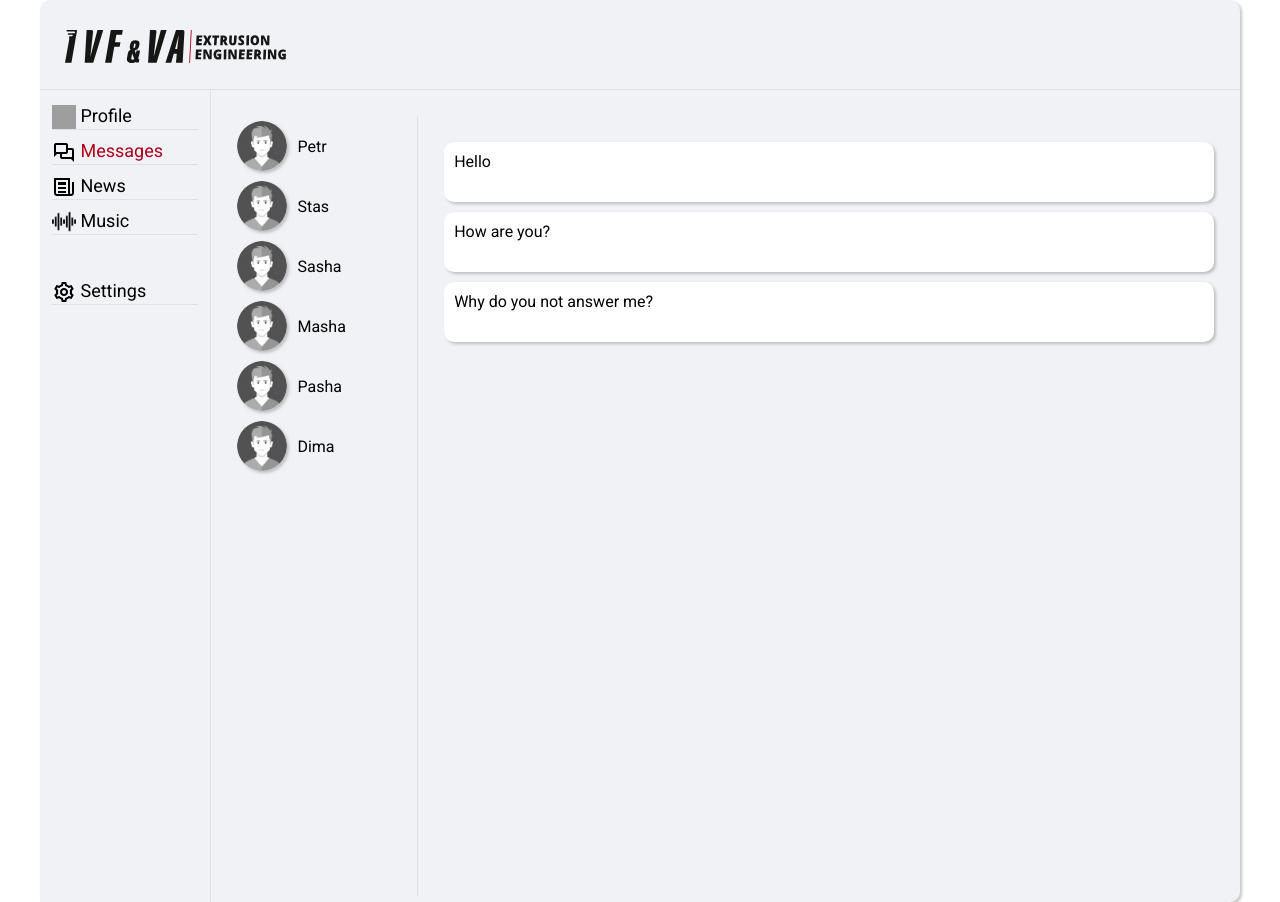
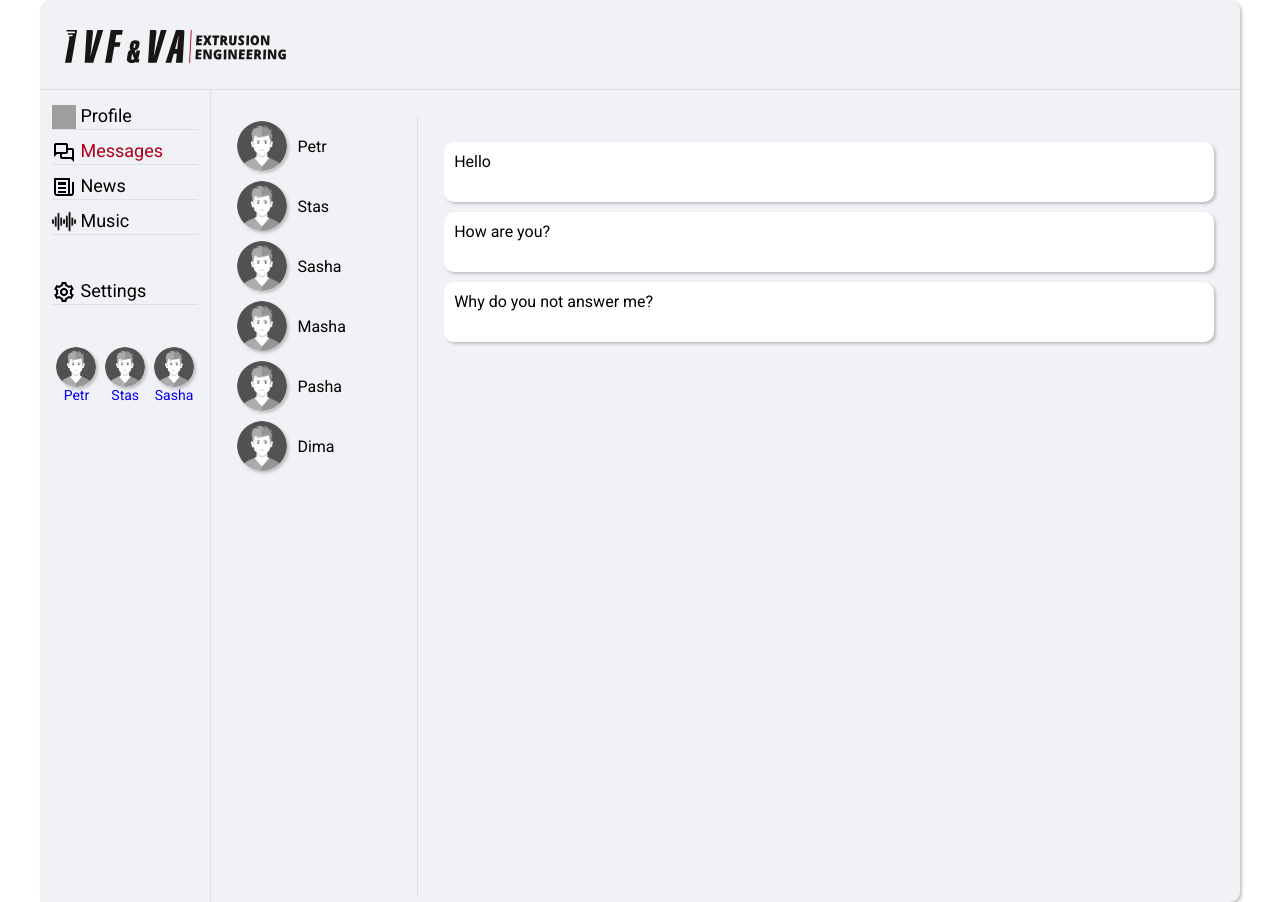
Before and after one commit to CrackBrainPlay/social_network, a React (Create React App) app: page /Dialogues in a window 1280 px wide. Built offline with nearby package versions, Linux system fonts and the light colour scheme; grey boxes are pictures that could not be loaded.

Commit message:
Update 29

```diff
--- a/src/App.css
+++ b/src/App.css
@@ -1,7 +1,9 @@
-/* body>div {
-  display: inline;
-  /* height: 1800px;
-} */
+body {
+  font-family: "Roboto", sans-serif;
+  font-weight: 400;
+  font-style: normal;
+  text-decoration: none;
+}
 
 .roboto-regular,
 .roboto-thin,
--- a/src/App.js
+++ b/src/App.js
@@ -17,13 +17,12 @@ const App = (props) => {
 
       <div className='app-wrapper'>
         <Header />
-        <Navbar />
+        <Navbar profilePerson={props.state.messagesPage} />
 
         <div className={style.content}>
           <Routes>
-            {/* <Route path="Profile/*" element={<Profile />} /> */}
-            <Route path="Profile/*" element={<Profile postsData={props.postsData} />} />
-            <Route path="Dialogues/*" element={<Dialogues dialogsData={props.dialogsData} massagesData={props.massagesData} />} />
+            <Route path="Profile/*" element={<Profile postsPage={props.state.profilePage} />} />
+            <Route path="Dialogues/*" element={<Dialogues messagesPage={props.state.messagesPage} />} />
             <Route path="News/*" element={<News />} />
             <Route path="Music/*" element={<Music />} />
             <Route path="Settings/*" element={<Settings />} />
--- /dev/null
+++ b/src/Redux/State.js
@@ -0,0 +1,24 @@
+let state = {
+    profilePage: {
+        postsData: [
+            { id: 1, text: 'How are you ?', counterLikes: 15 },
+            { id: 2, text: "It's my first post", counterLikes: 4 },
+            { id: 3, text: 'Why do you not answer me?', counterLikes: 76 }]
+    },
+    messagesPage: {
+        dialogsData: [
+            { id: 1, name: 'Petr' },
+            { id: 2, name: 'Stas' },
+            { id: 3, name: 'Sasha' },
+            { id: 4, name: 'Masha' },
+            { id: 5, name: 'Pasha' },
+            { id: 6, name: 'Dima' }],
+        massagesData: [
+            { id: 1, text: 'Hello' },
+            { id: 2, text: 'How are you?' },
+            { id: 3, text: 'Why do you not answer me?' }]
+    }
+
+};
+
+export default state;
--- a/src/components/Dialogues/Dialogues.jsx
+++ b/src/components/Dialogues/Dialogues.jsx
@@ -6,12 +6,11 @@ import Message from './Message/Message';
 
 const Dialogues = (props) => {
 
-    let dialogsElements = props.dialogsData
+    let dialogsElements = props.messagesPage.dialogsData
         .map(dialog => (<DialogItem itemName={dialog.name} id={dialog.id} />))
 
-    let massagesElements = props.massagesData
+    let massagesElements = props.messagesPage.massagesData
         .map(massage => (<Message text={massage.text} id={massage.id} />))
-
     return (
         <div className={style.dialogs} >
             <div className={style.dialogs_items} >
--- a/src/components/Navbar/Navbar.jsx
+++ b/src/components/Navbar/Navbar.jsx
@@ -1,8 +1,9 @@
 import React from 'react';
 import style from './Navbar.module.css';
 import { NavLink } from 'react-router-dom';
+import SideBar from './Sidebar/SideBar';
 
-const Navbar = () => {
+const Navbar = (props) => {
     return (
         <nav className={style.nav}>
             <div className={style.box}>
@@ -12,7 +13,9 @@ const Navbar = () => {
                 <div className={style.item}><img className={style.img} src='img/music.png' alt='Music' /><NavLink className={({ isActive }) => isActive ? style.activeLink : ''} to="Music">&nbsp;Music</NavLink></div>
                 <br></br>
                 <div className={style.item}><img className={style.img} src='img/settings.png' alt='Settings' /><NavLink className={({ isActive }) => isActive ? style.activeLink : ''} to="Settings">&nbsp;Settings</NavLink></div>
-
+                {/* <div className={style.item}><SideBar dialogsData={props.dialogsData}/></div> */}
+                <br></br>
+                <div className={style.side}><SideBar profilePerson={props.profilePerson} /></div>
             </div>
         </nav>
     );
--- a/src/components/Navbar/Navbar.module.css
+++ b/src/components/Navbar/Navbar.module.css
@@ -10,17 +10,15 @@
     border-right-width: 1px;
     border-right-style: solid;
     border-right-color: rgb(224, 224, 224);
-    /* align-self: stretch;
-    justify-self: stretch; */
+
 }
 
 .box {
     display: grid;
     grid-template-columns: 1fr;
-    grid-template-rows: repear(5, 1fr);
+    grid-template-rows: repear(6, 1fr);
     grid-row-gap: 5px;
     grid-auto-rows: 30px;
-    /* background-color: rgb(210, 30, 30); */
 
 }
 
@@ -28,23 +26,16 @@
     display: grid;
     grid-template-columns: 1fr 9fr;
     grid-template-rows: 1fr;
-    /* justify-items: stretch; */
     border-bottom-width: 1px;
     border-bottom-style: solid;
     border-bottom-color: rgb(224, 224, 224);
     font-size: 18px;
-    font-family: "Roboto", sans-serif;
-    font-weight: 400;
-    font-style: normal;
-    /* position: relative; */
     align-self: center;
-    /* align-items: center; */
-    /* align-items: center;
-    color: #000000;
-    text-decoration: none; */
-    /* border: none; */
-    /* position: absolute;
-    top: 15%; */
+}
+
+.side {
+    display: grid;
+    grid-column: 1/2;
 }
 
 
@@ -54,13 +45,8 @@
 }
 
 .item a {
-    /* padding-left: 30px; */
     grid-column: 2/3;
-    /* align-self: stretch; */
     color: #000000;
-    /* align-items: center;
-    justify-content: center;
-    justify-items: center; */
     text-decoration: none;
 }
 
@@ -69,8 +55,6 @@
 }
 
 .img {
-    /* grid-column: 1/2;
-    justify-self: start; */
     grid-column: 1/2;
     height: 24px;
     width: 24px;
--- /dev/null
+++ b/src/components/Navbar/Sidebar/ProfileBox/ProfileBox.jsx
@@ -0,0 +1,24 @@
+import React from 'react';
+import { NavLink } from 'react-router-dom';
+import style from './ProfileBox.module.css';
+
+
+const Profilebox = (props) => {
+    let path = "/Dialogues/" + props.id;
+
+    return (
+        <div className={style.content} >
+            <NavLink className={({ isActive }) => isActive ? style.activeLink + ' ' + style.item : style.item} to={path}>
+                <div>
+                    <div><img className={style.img} src='img/avatar.png' alt='Profile' />
+                    </div>
+                    <div className={style.item}>
+                        {props.itemName}
+                    </div>
+                </div >
+            </NavLink>
+        </div >
+    );
+}
+
+export default Profilebox;
--- /dev/null
+++ b/src/components/Navbar/Sidebar/ProfileBox/ProfileBox.module.css
@@ -0,0 +1,43 @@
+.content {
+    color: rgb(0, 0, 0);
+    display: grid;
+    grid-template-columns: 1fr;
+    grid-template-rows: 2fr 1fr;
+    justify-items: center;
+}
+
+.img {
+    display: grid;
+    grid-column: 1/2;
+    grid-row: 1/2;
+    justify-items: center;
+    height: 40px;
+    width: 40px;
+    border-radius: 20px;
+    box-shadow: 2px 2px 3px #90909083;
+}
+
+.item {
+    display: grid;
+    justify-items: center;
+    font-size: 14px;
+    font-family: "Roboto", sans-serif;
+    font-weight: 400;
+    font-style: normal;
+    text-decoration: none;
+
+}
+
+.item img :hover {
+    color: #AE0018;
+    box-shadow: 2px 2px 3px #90909083;
+}
+
+.item a {
+    text-decoration: none;
+}
+
+.activeLink {
+    text-decoration: none;
+    color: #AE0018;
+}
--- /dev/null
+++ b/src/components/Navbar/Sidebar/SideBar.jsx
@@ -0,0 +1,21 @@
+import React from 'react';
+import style from './SideBar.module.css';
+import ProfileBox from './ProfileBox/ProfileBox'
+
+const SideBar = (props) => {
+
+    let profileElements = props.profilePerson.dialogsData
+        .slice(0, 3).map(person => (<ProfileBox itemName={person.name} id={person.id} />))
+
+    return (
+        <div className={style.sideBar}>
+            <div className={style.box}>
+                <div className={style.item}>
+                    {profileElements}
+                </div>
+            </div>
+        </div>
+    );
+}
+
+export default SideBar;
--- /dev/null
+++ b/src/components/Navbar/Sidebar/SideBar.module.css
@@ -0,0 +1,16 @@
+.sideBar {
+    /* background-color: #1b3bb9; */
+
+}
+
+.box {
+    display: grid;
+    grid-template-columns: 1fr;
+
+}
+
+.item {
+    display: grid;
+    grid-template-columns: 1fr 1fr 1fr;
+
+}
--- a/src/components/Profile/Profile.jsx
+++ b/src/components/Profile/Profile.jsx
@@ -7,8 +7,7 @@ const Profile = (props) => {
     return (
         <div className={style.content} >
             <ProfileInfo />
-            {/* <MyPosts /> */}
-            <MyPosts postsData={props.postsData} />
+            <MyPosts postsData={props.postsPage.postsData} />
         </div>
     );
 }
--- a/src/index.js
+++ b/src/index.js
@@ -3,32 +3,12 @@ import ReactDOM from 'react-dom/client';
 import './index.css';
 import App from './App';
 import reportWebVitals from './reportWebVitals';
-
-let postsData = [
-  { id: 1, text: 'How are you ?', counterLikes: 13 },
-  { id: 2, text: "It's my first post", counterLikes: 4 },
-  { id: 3, text: 'Why do you not answer me?', counterLikes: 76 }
-];
-
-let dialogsData = [
-  { id: 3, name: 'Petr' },
-  { id: 4, name: 'Stas' },
-  { id: 5, name: 'Sasha' },
-  { id: 6, name: 'Masha' },
-  { id: 7, name: 'Pasha' },
-  { id: 8, name: 'Dima' }
-];
-
-let massagesData = [
-  { id: 10, text: 'Hello' },
-  { id: 11, text: 'How are you?' },
-  { id: 12, text: 'Why do you not answer me?' }
-];
+import state from './Redux/State.js';
 
 const root = ReactDOM.createRoot(document.getElementById('root'));
 root.render(
   <React.StrictMode>
-    <App postsData={postsData} dialogsData={dialogsData} massagesData={massagesData} />
+    <App state={state} />
   </React.StrictMode>
 );
 
```
